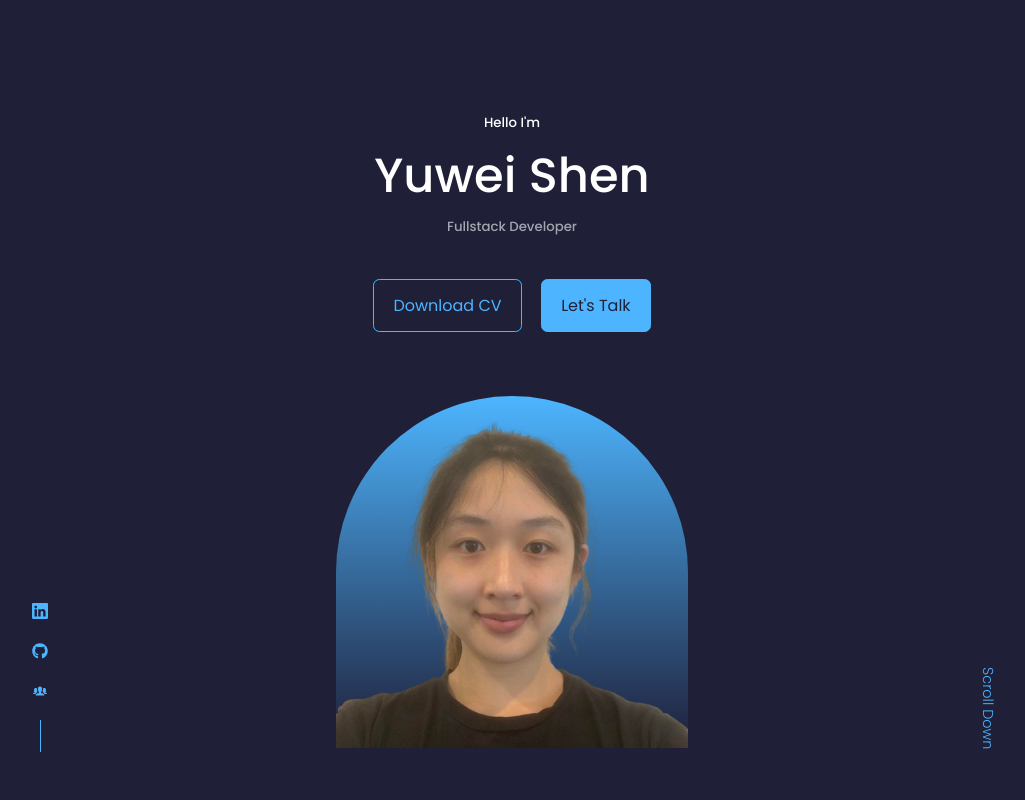
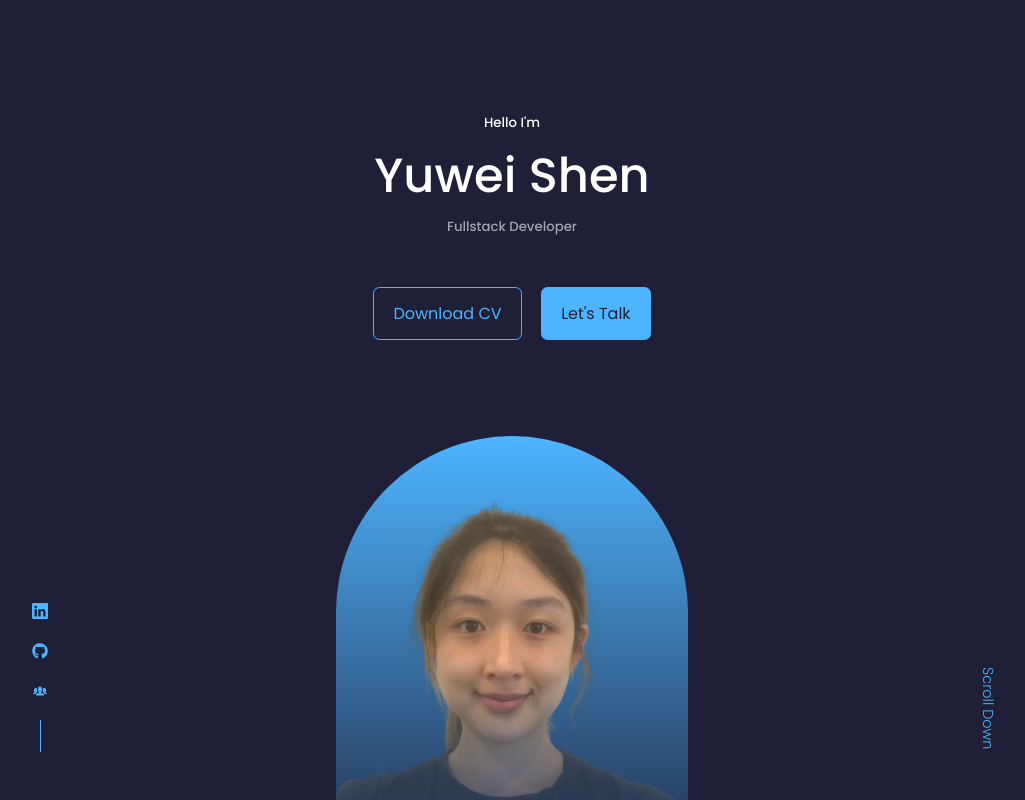
Before and after one commit to makingthingsforfriends/YuweiWebsite, a React (Create React App) app in the folder yuwei-website/: page / in a window 1280 px wide. Shown: the top 800 px of the page, without its empty margins (128-1153 px from the left). Built offline with nearby package versions, Linux system fonts and the light colour scheme.

Commit message:
Adjusted profile picture placement

```diff
--- a/yuwei-website/src/components/header/Header.jsx
+++ b/yuwei-website/src/components/header/Header.jsx
@@ -14,7 +14,7 @@ const Header = () => {
         <CTA />
         <HeaderSocials/>
         <div className="me">
-          <img src={ME} alt="Profile" />
+          <img src={ME} alt="Profile" id='profilepic'/>
         </div>
 
         <a href='#contact' className='scroll_down'>Scroll Down</a>
--- a/yuwei-website/src/components/header/header.css
+++ b/yuwei-website/src/components/header/header.css
@@ -12,7 +12,7 @@ header {
 
 /* ============= CTA ============= */
 .cta{
-    margin-top: 2.5rem;
+    margin-top: 3rem;
     display: flex;
     gap: 1.2rem;
     justify-content: center;
@@ -24,7 +24,7 @@ header {
     flex-direction: column;
     align-items: center;
     gap: 0.8rem;
-    position:absolute;
+    position: absolute;
     left: 0;
     bottom: 3rem;
 }
@@ -40,14 +40,17 @@ header {
 .me{
     background: linear-gradient(var(--color-primary), transparent);
     width: 22rem;
-    height: 22rem;
+    height: 30rem;
     position: absolute;
-    left: 50%;
-    transform: translate(-50%);
-    margin-top: 4rem;
+    left: calc(50% - 11rem);
+    margin-top: 6rem;
     border-radius: 12rem 12rem 0 0;
     overflow: hidden;
-    padding: 1.5rem 0 0 0;
+    padding: 4rem 0 0 0;
+}
+
+#profilepic{
+    mask-image: linear-gradient(to bottom, rgba(0, 0, 0, 1.0) 50%, transparent 100%);
 }
 
 /* ============= SCROLL DOWN ============= */
```
